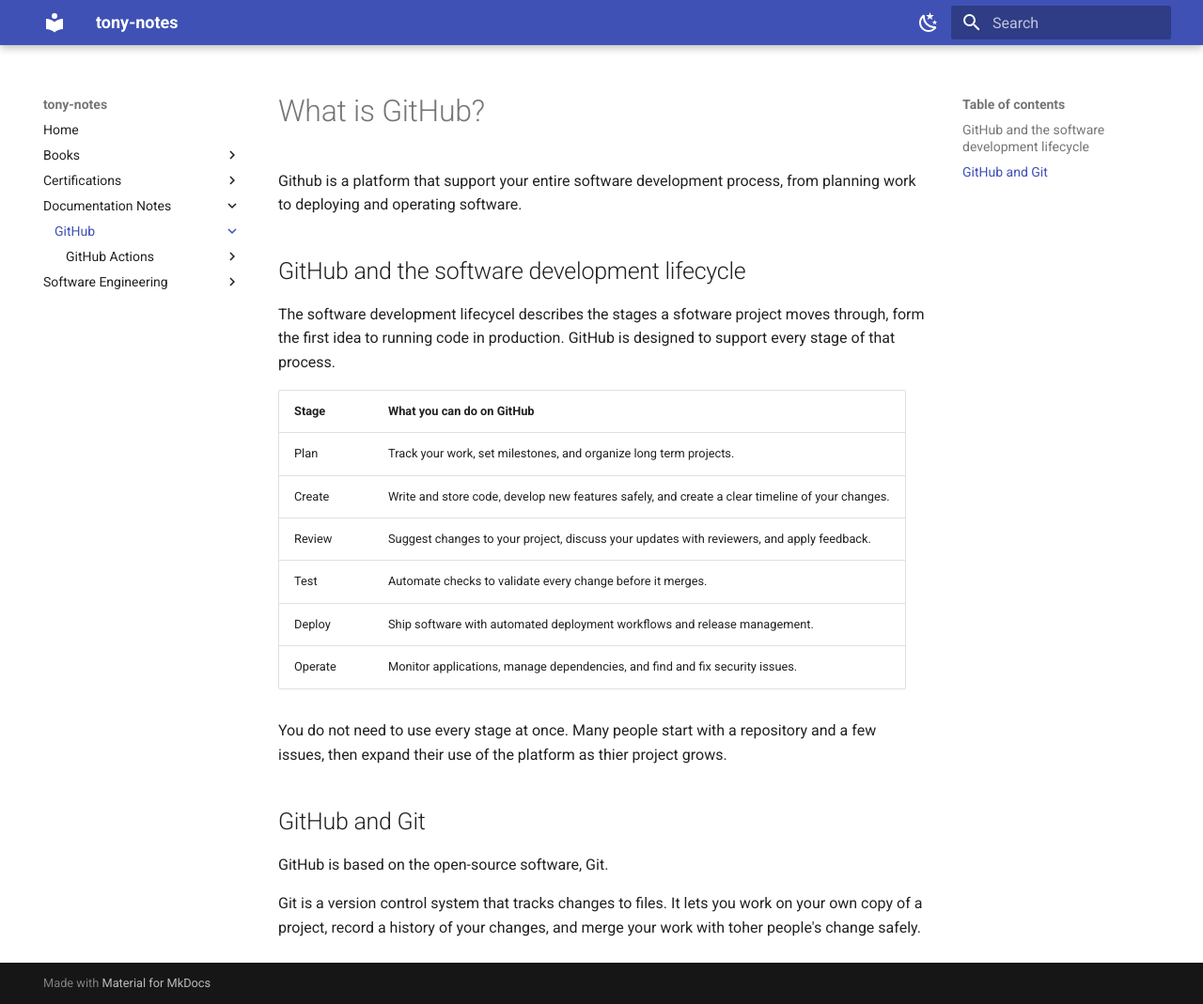
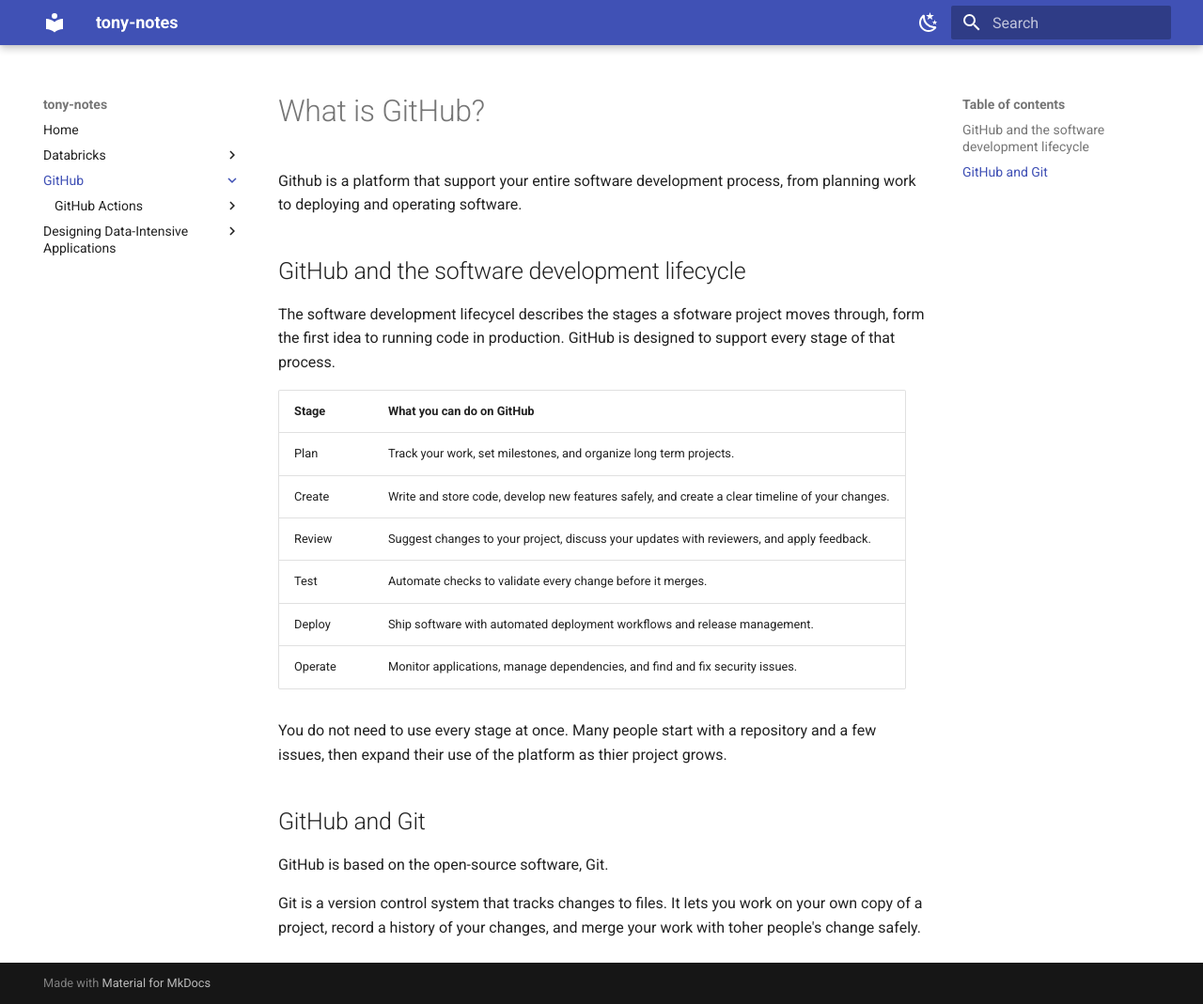
Before and after one commit to built-by-anthony/notes, an MkDocs documentation site: the page built from docs/documentation-notes/github/index.md, in a window 1280 px wide and 1069 px high. Shown: the whole window at 94% size. Built offline with MkDocs 1.6.1 and Material for MkDocs 9.7.7, drawn with Linux system fonts in a browser that asks for light colours.

Commit message:
commenting out current stashed projects

```diff
--- a/mkdocs.yml
+++ b/mkdocs.yml
@@ -17,49 +17,48 @@ theme:
         toggle: { icon: material/weather-night, name: Dark mode } # Button that switches back to dark.
 nav:
   - Home: index.md
-  - Books:
-    - Vibe Coding:
-        - books/vibe-coding/introduction.md
-        - "Part 1: Why Vibe Code?":
-            - Introduction: books/vibe-coding/part-1-why-vibe-code/introduction.md
-            - "Chapter 1: The Future is Here": books/vibe-coding/part-1-why-vibe-code/ch01-the-future-is-here.md
-            - "Chapter 2: No Winners, Only Survivors": books/vibe-coding/part-1-why-vibe-code/ch02-programming-no-winners-only-survivors.md
-            - "Chapter 3: The Value Vibe Coding Brings": books/vibe-coding/part-1-why-vibe-code/ch03-the-value-vibe-coding-brings.md
-            - "Chapter 4: The Dark Side: When Vibe Coding Goes Horribly Wrong": books/vibe-coding/part-1-why-vibe-code/ch04-the-dark-side.md
-            - "Chapter 7: What Skills to Learn": books/vibe-coding/part-1-why-vibe-code/ch07-what-skills-to-learn.md
-        - "Part 2: The Theory and Practice of Vibe Coding":
-            - Introduction: books/vibe-coding/part-2-the-theory-and-practice-of-vibe-coding/introduction.md
-            - "Chapter 8: Welcome to the Vibe Coding Kitchen": books/vibe-coding/part-2-the-theory-and-practice-of-vibe-coding/ch08-welcome-vibe-coding-kitchen.md
-            - "Chapter 9 Understanding Your Kitchen and AI Collaborators": books/vibe-coding/part-2-the-theory-and-practice-of-vibe-coding/ch09-understand-your-collabs.md
-    - AI Engineering:
-        - books/ai-engineering/ch01-introduction-building-ai.md
-  - Certifications:
-    - AWS Certifications:
-        - AWS Certified Data Engineer Associate:
-            - "AWS Certified Data Engineer Associate Study Guide - O'Reilly":
-                - "Chapter 1. Certification Essentials": books/aws-data-eng-oreilly/ch01-cert-essentials.md
-                - "Chapter 2. Prerequisite Knowledge for Aspiring Data Engineers": books/aws-data-eng-oreilly/ch02-pre-knowledge.md
-                - "Chapter 3. Overview of AWS Analytics and Auxiliary Services": books/aws-data-eng-oreilly/ch03-overview-aws-analytics-aux.md
-                - "Chapter 4. Data Ingestion and Transformation": books/aws-data-eng-oreilly/ch04-data-ingestion-transformation.md
-    - Anthropic Claude Certifications:
-        - Claude Certified Developer:
-            - "Claude Certified Developer - Foundations Prep Course":
-                - "MSO Foundations": claude-certs/claude-certified-developer/foundations-prep-course/mso-foundations.md
-    - Databricks:
-        - Data Engineer Associate:
-          - Data Engineering in Databricks: databricks/de-associate/data-inegestion-lakeflow/data-engineering-databricks.md
-          - Data Ingestion from Cloud Storage: databricks/de-associate/data-inegestion-lakeflow/data-ingestion-cloud-storage.md
-          - "Appending Metadata Columns on Injest": databricks/de-associate/data-inegestion-lakeflow/appending-metadata-injest.md
-  - "Documentation Notes":
-    - "GitHub":
-      - documentation-notes/github/index.md
-      - "GitHub Actions":
-        - "Understanding GitHub Actions": documentation-notes/github/github-actions/01-understanding-github-actions.md
-  - "Software Engineering":
-    - "Designing Data-Intensive Applications":
-      - software-engineering/02-designing-data-intensive-applications/ch01-tradeoffs-data-systems-arch.md
-      - software-engineering/02-designing-data-intensive-applications/ch02-defining-non-functional-requirements.md
-      - software-engineering/02-designing-data-intensive-applications/ch03-data-models-query-languges.md
+  # - Books:
+  #   - Vibe Coding:
+  #       - books/vibe-coding/introduction.md
+  #       - "Part 1: Why Vibe Code?":
+  #           - Introduction: books/vibe-coding/part-1-why-vibe-code/introduction.md
+  #           - "Chapter 1: The Future is Here": books/vibe-coding/part-1-why-vibe-code/ch01-the-future-is-here.md
+  #           - "Chapter 2: No Winners, Only Survivors": books/vibe-coding/part-1-why-vibe-code/ch02-programming-no-winners-only-survivors.md
+  #           - "Chapter 3: The Value Vibe Coding Brings": books/vibe-coding/part-1-why-vibe-code/ch03-the-value-vibe-coding-brings.md
+  #           - "Chapter 4: The Dark Side: When Vibe Coding Goes Horribly Wrong": books/vibe-coding/part-1-why-vibe-code/ch04-the-dark-side.md
+  #           - "Chapter 7: What Skills to Learn": books/vibe-coding/part-1-why-vibe-code/ch07-what-skills-to-learn.md
+  #       - "Part 2: The Theory and Practice of Vibe Coding":
+  #           - Introduction: books/vibe-coding/part-2-the-theory-and-practice-of-vibe-coding/introduction.md
+  #           - "Chapter 8: Welcome to the Vibe Coding Kitchen": books/vibe-coding/part-2-the-theory-and-practice-of-vibe-coding/ch08-welcome-vibe-coding-kitchen.md
+  #           - "Chapter 9 Understanding Your Kitchen and AI Collaborators": books/vibe-coding/part-2-the-theory-and-practice-of-vibe-coding/ch09-understand-your-collabs.md
+  #   - AI Engineering:
+  #       - books/ai-engineering/ch01-introduction-building-ai.md
+
+  # - AWS Certifications:
+  #     - AWS Certified Data Engineer Associate:
+  #         - "AWS Certified Data Engineer Associate Study Guide - O'Reilly":
+  #             - "Chapter 1. Certification Essentials": books/aws-data-eng-oreilly/ch01-cert-essentials.md
+  #             - "Chapter 2. Prerequisite Knowledge for Aspiring Data Engineers": books/aws-data-eng-oreilly/ch02-pre-knowledge.md
+  #             - "Chapter 3. Overview of AWS Analytics and Auxiliary Services": books/aws-data-eng-oreilly/ch03-overview-aws-analytics-aux.md
+  #             - "Chapter 4. Data Ingestion and Transformation": books/aws-data-eng-oreilly/ch04-data-ingestion-transformation.md
+  # - Anthropic Claude Certifications:
+  #     - Claude Certified Developer:
+  #         - "Claude Certified Developer - Foundations Prep Course":
+  #             - "MSO Foundations": claude-certs/claude-certified-developer/foundations-prep-course/mso-foundations.md
+  - Databricks:
+      - Data Engineer Associate:
+        - Data Engineering in Databricks: databricks/de-associate/data-inegestion-lakeflow/data-engineering-databricks.md
+        - Data Ingestion from Cloud Storage: databricks/de-associate/data-inegestion-lakeflow/data-ingestion-cloud-storage.md
+        - "Appending Metadata Columns on Injest": databricks/de-associate/data-inegestion-lakeflow/appending-metadata-injest.md
+
+  - "GitHub":
+    - documentation-notes/github/index.md
+    - "GitHub Actions":
+      - "Understanding GitHub Actions": documentation-notes/github/github-actions/01-understanding-github-actions.md
+  - "Designing Data-Intensive Applications":
+    - software-engineering/02-designing-data-intensive-applications/ch01-tradeoffs-data-systems-arch.md
+    - software-engineering/02-designing-data-intensive-applications/ch02-defining-non-functional-requirements.md
+    - software-engineering/02-designing-data-intensive-applications/ch03-data-models-query-languges.md
 
 extra_css:
   - stylesheets/extra.css
```
